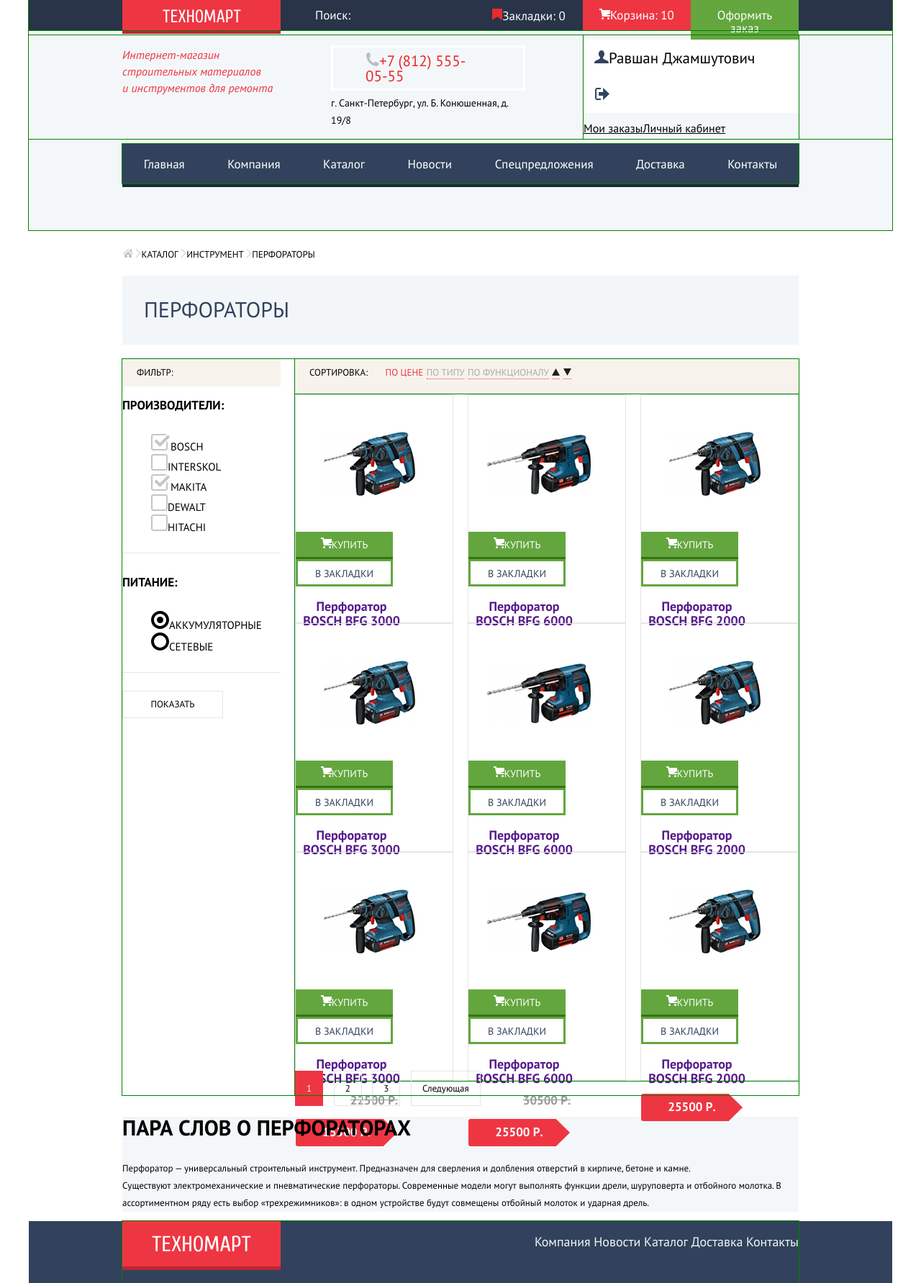
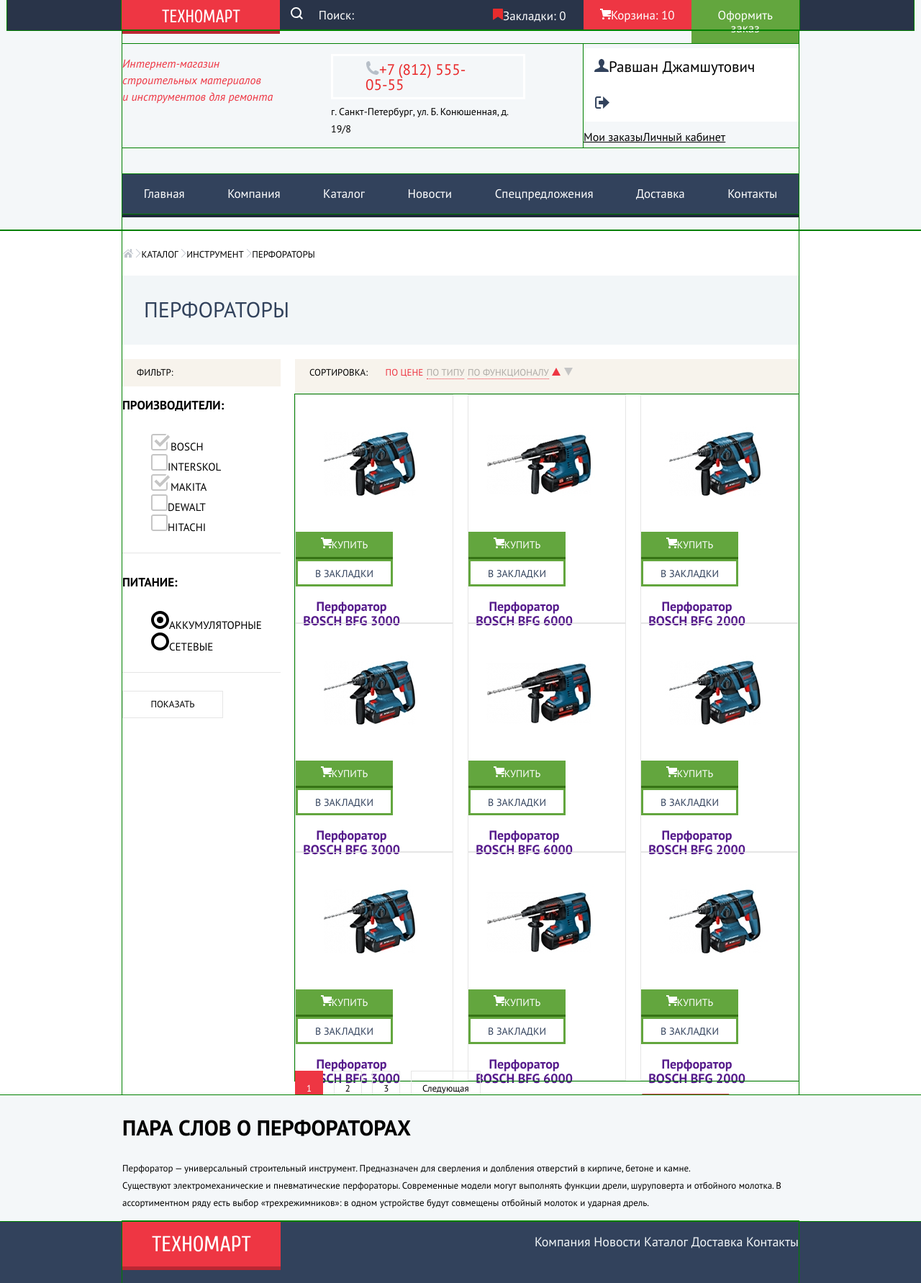
Before and after one commit to morwen27/690925-technomart-26, a plain HTML site: page catalog.html in a window 1280 px wide. Shown: the top 1783 px of the page at 72% size. Drawn offline with Linux system fonts and the light colour scheme; a web font is replaced by a local one.

Commit message:
Переделала сетки хедера, футера, каталожной страницы, одного блока с главной

```diff
--- a/catalog.html
+++ b/catalog.html
@@ -5,13 +5,14 @@
 	<meta charset="utf-8">
 	<title>Каталог — HTML Academy: Техномарт</title>
 	<link href="https://fonts.googleapis.com/css?family=Cuprum:400,400i,700|PT+Sans:400,400i,700&display=swap&subset=cyrillic" rel="stylesheet">
-	<link href="css/normalize.css" rel="stylesheet">
-	<link href="css/style.css" rel="stylesheet">
+	<link href="/css/normalize.css" rel="stylesheet">
+	<link href="/css/style.css" rel="stylesheet">
 </head>
 
 <body class="catalog-page">
 
 	<header class="main-header">
+		<div class="container-header-second-menu">
 			<ul class="header-second-menu">
 				<li class="header-logo">
 					<a href="index.html">
@@ -19,7 +20,6 @@
 					</a>
 				</li>
 				<li class="search">
-				<span></span>
 					<form action="https://echo.htmlacademy.ru" method="get">
 						<label for="search-field"></label>
 						<input type="text" id="search-field" placeholder="Поиск:" aria-label="Поле ввода поисковых запросов">
@@ -35,7 +35,9 @@
 					<a href="">Оформить заказ</a>
 				</li>
 			</ul>
-		<div>
+		</div>
+		<div class="container-header-info-nav">
+			<div class="header-info">
 				<p class="header-description">
 					Интернет-магазин <br>
 					строительных материалов <br>
@@ -69,10 +71,11 @@
 					<li><a href="">Контакты</a></li>
 				</ul>
 			</nav>
+		</div>
 	</header>
 
-	<main>
-
+	<main class="main-flex-container">
+		<div class="container-filter-catalog">
 			<ul class="breadcrumbs">
 				<li><a href="./index.html" aria-label="Переход на главную страницу сайта"></a></li>
 				<li><a href="./catalog.html">Каталог</a></li>
@@ -80,8 +83,7 @@
 				<li><a href="">Перфораторы</a></li>
 			</ul>
 			<h1>Перфораторы</h1>
-
-		<div class="flex-container">
+			<div class="container-filter-catalog-1">
 				<section class="filter">
 					<h2>Фильтр:</h2>
 					<form action="https://echo.htmlacademy.ru" method="post">
@@ -138,7 +140,7 @@
 					</form>
 				</section>
 
-			<div class="column-container">
+				<div class="container-filter-catalog-2">
 					<section class="sorting">
 						<h2>Сортировка:</h2>
 
@@ -152,16 +154,18 @@
 							<li>
 								<a href="">По функционалу</a>
 							</li>
-						<li class="sorting-list-up">
-							<a href="" aria-label="Сортировка цены по возрастанию"></a>
+							<li class="">
+								<a href="" aria-label="Сортировка цены по возрастанию">
+									<div class="triangle-up"></div>
+								</a>
 							</li>
-						<li class="sorting-list-down">
-							<a href="" aria-label="Сортировка цены по убыванию"></a>
+							<li class="">
+								<a href="" aria-label="Сортировка цены по убыванию">
+									<div class="triangle-down"></div>
+								</a>
 							</li>
 						</ul>
 					</section>
-
-
 					<section class="catalog">
 						<h2 class="visually-hidden">Каталог перфораторов</h2>
 						<ul class="product-list">
@@ -275,8 +279,6 @@
 							</li>
 						</ul>
 					</section>
-
-
 					<section class="pagination">
 						<h2 class="visually-hidden">Пагинация</h2>
 						<ul class="page-list">
@@ -296,7 +298,8 @@
 					</section>
 				</div>
 			</div>
-
+		</div>
+		<div class="container-about-product">
 			<section class="about-products">
 			<h2 class="visually-hidden">Описание вида товаров</h2>
 			<h3>Пара слов о перфораторах</h3>
@@ -305,10 +308,11 @@
 				Существуют электромеханические и пневматические перфораторы. Современные модели могут выполнять функции дрели, шуруповерта и отбойного молотка. В ассортиментном ряду есть выбор «трехрежимников»: в одном устройстве будут совмещены отбойный молоток и ударная дрель.
 			</p>
 		</section>
+		</div>
 	</main>
 
 	<footer class="main-footer">
-		<div>
+		<div class="container-footer-logo-menu">
 			<a class="footer-logo" href="">
 				<img src="./img/logo.svg" width="138" height="23" alt="Магазин «Техномарт»">
 			</a>
@@ -320,7 +324,7 @@
 				<li><a href="">Контакты</a></li>
 			</ul>
 		</div>
-		<div>
+		<div class="container-footer-contacts-menu">
 			<p class="footer-contacts">
 				г. Санкт-Петербург, ул. Б. Конюшенная, д. 19/8 <br>
 				+7 (812) 555-05-55
@@ -333,7 +337,8 @@
 				<li><a href="">Спецпредложения</a></li>
 			</ul>
 		</div>
-		<div>
+		<div class="container-footer-other-info">
+			<div class="footer-other-info">
 				<p class="copyright">
 					&copy; 2010&ndash;2019 Компания «Техномарт» <br>
 					Все права защищены
@@ -358,6 +363,7 @@
 					<a href="https://htmlacademy.ru/intensive/htmlcss" aria-label="HTMLAcademy - разработчики сайта магазина «Техномарт»">htmlacademy.ru</a>
 				</p>
 			</div>
+		</div>
 	</footer>
 
 	<section class="modal-to-cart">
--- a/css/style.css
+++ b/css/style.css
@@ -9,9 +9,7 @@
 
 html {
 	box-sizing: border-box;
-
 }
-
 *,
 *::before,
 *::after {
@@ -19,7 +17,7 @@ html {
 }
 
 body {
-	max-width: 1200px;
+	min-width: 960px;
 	margin: 0 auto;
 	padding: 0;
 
@@ -88,15 +86,6 @@ fieldset {
 }
 
 /*Хедер*/
-.main-header {
-	display: flex;
-	flex-direction: column;
-	justify-content: space-between;
-	min-height: 320px;
-
-	background-color: #f4f7f9;
-}
-
 .header-logo,
 .footer-logo {
 	width: 220px;
@@ -179,21 +168,12 @@ nav.navigation {
 }
 
 /*Второе меню в состоянии покоя*/
-.header-second-menu {
-	display: flex;
-	justify-content: space-between;
-	height: 42px;
 
-	font-size: inherit;
 
-	color: #ffffff;
-	background-color: #293449;
-}
-
-.header-second-menu,
-.main-header div {
+/*.header-second-menu,
+.main-header .header-info {
 	padding: 0px 130px;
-}
+}*/
 
 .header-second-menu li {
 	display: inline-block;
@@ -211,9 +191,8 @@ nav.navigation {
 }
 
 .search input {
-	width: 270px;
+	width: 220px;
 	height: 42px;
-	padding-left: 48px;
 
 	font-family: inherit;
 	font-size: inherit;
@@ -234,10 +213,12 @@ nav.navigation {
 .order a {
 	background-color: #63a63e;
 }
-
-.search input::before {
-	content: url("/img/icon-search.svg");
-	color: #ffffff;
+.search label {
+	padding: 10px 15px;
+}
+.search label::after {
+    content: url("/img/icon-search.svg");
+    color: #6a7180;
 }
 
 .bookmark a::before {
@@ -270,6 +251,9 @@ nav.navigation {
 .order a:hover {
 	background-color: #5fbb2d;
 }
+.search label:hover {
+	background-color: #212a3a;
+}
 
 /*Второе меню при клике*/
 .header-second-menu a:active {
@@ -291,30 +275,12 @@ nav.navigation {
 	background-color: #ffffff;
 	border-color: #ffffff;
 }
-
-.main-header div {
-	display: flex;
-	justify-content: space-between;
+.search label:active::after {
+    color: #ee3643;
 }
-
-.navigation {
-	margin: 0px 130px 60px 130px;
+.search label:active {
+    background-color: #ffffff;
 }
-
-.header-menu {
-	display: flex;
-	justify-content: space-around;
-	align-items: center;
-	width: 940px;
-	height: 55px;
-}
-
-/*Кнопки авторизации*/
-.user-navigation {
-	display: flex;
-	align-items: center;
-}
-
 .user-navigation a {
 	display: inline-block;
 	padding: 15px;
@@ -331,14 +297,6 @@ nav.navigation {
 	height: 17px;
 	color: #c5c5c5;
 }
-
-.authorized {
-	display: flex;
-	flex-basis: 299px;
-	flex-direction: row;
-	flex-wrap: wrap;
-}
-
 .user-navigation a:hover {
 	color: #ee3643;
 }
@@ -381,25 +339,8 @@ nav.navigation {
 	height: 17px;
 }
 
-.catalog-page main {
-	padding: 0px 130px;
-}
 
 /*О компании и контакты*/
-.company-description {
-	display: flex;
-	align-content: flex-start;
-	justify-content: space-between;
-	margin: 80px 130px;
-}
-
-.company-description div:first-child {
-	width: 520px;
-}
-
-.company-description div:nth-child(2) {
-	width: 300px;
-}
 
 .company-description p {
 	font-family: "PT Sans", "Arial", sans-serif;
@@ -463,21 +404,6 @@ a.button:active {
 }
 
 /*Футер*/
-.main-footer {
-	display: flex;
-	flex-direction: column;
-	max-height: 300px;
-
-	color: #ffffff;
-	background-color: #32425c;
-}
-
-.main-footer div:first-child,
-.main-footer div:nth-child(2) {
-	display: flex;
-	justify-content: space-between;
-	margin: 0px 130px;
-}
 
 .main-footer div:first-child {
 	height: 100px;
@@ -485,13 +411,6 @@ a.button:active {
 
 .main-footer div:nth-child(2) {
 	height: 125px;
-}
-
-.main-footer div:nth-child(3) {
-	display: flex;
-	justify-content: space-around;
-
-	background-color: #293449;
 }
 
 .footer-contacts {
@@ -767,20 +686,20 @@ a.button:active {
 	color: #ee3643;
 }
 
-.sorting-list-up a::before {
-	content: url("/img/icon-up-dir.svg");
-	width: 11px;
-	height: 10px;
-
-	color: #ee3643;
+.triangle-up {
+	width: 0px;
+	height: 0px;
+	border-left: 6px solid transparent;
+	border-right: 6px solid transparent;
+	border-bottom: 11px solid #ee3643;
 }
 
-.sorting-list-down a::before {
-	content: url("/img/icon-down-dir.svg");
-	width: 11px;
-	height: 10px;
-
-	color: #c5c5c5;
+.triangle-down {
+	width: 0;
+	height: 0;
+	border-left: 6px solid transparent;
+	border-right: 6px solid transparent;
+	border-top: 11px solid #c5c5c5;
 }
 
 .sorting-list a:hover {
@@ -788,33 +707,24 @@ a.button:active {
 	color: #000000;
 }
 
-.sorting-list-up a:hover::before,
-.sorting-list-down a:hover::before {
-	color: #000000;
-	border-bottom: none;
+ .triangle-up:hover {
+	border-bottom-color: #000000;
+}
+ .triangle-down:hover {
+	border-top-color: #000000;
 }
 
-.sorting-list a:active,
-.sorting-list-up a:active::before,
-.sorting-list-down a:active::before {
-	color: #ee3643;
-	border-bottom: none;
+ .triangle-up:active {
+	border-bottom-color: #ee3643;
+}
+ .triangle-down:active {
+	border-top-color: #ee3643;
 }
 
 /*Каталог перфораторов*/
 .catalog {
 	max-width: 700px;
 }
-
-.product-list {
-	display: flex;
-	flex-wrap: wrap;
-	justify-content: space-between;
-
-	margin: 0px;
-	padding: 0px;
-}
-
 .product-list li {
 	width: 220px;
 	height: 318px;
@@ -912,7 +822,7 @@ h3.product-title {
 
 /*О каталожном продукте*/
 .about-products {
-	background-color: #f4f7f9;
+	width: 940px;
 }
 .about-products h3 {
 	font-family: inherit;
@@ -1115,29 +1025,165 @@ h3.product-title {
 .modal-map .close-button {
 	background-color: transparent;
 }
+
+
+
 /*Сетки*/
-.flex-container {
+.main-header {
+	display: flex;
+	flex-direction: column;
+	justify-content: flex-start;
+	min-width: 960px;
+	height: 320px;
+	padding: 0px 10px;
+
+	background-color: #f4f7f9;
+}
+.container-header-second-menu {
+	display: flex;
+	justify-content: center;
+	background-color: #293449;
+}
+.header-second-menu {
 	display: flex;
 	justify-content: space-between;
-	align-items: stretch;
+	height: 42px;
+
+	font-size: inherit;
+	color: #ffffff;
+
 }
-.column-container {
+.container-header-info-nav {
+	display: flex;
+	align-self: center;
+	flex-direction: column;
+	justify-content: space-around;
+	width: 940px;
+	height: 278px;
+}
+.main-header .header-info {
+	display: flex;
+	justify-content: space-between;
+
+}
+.header-menu {
+	display: flex;
+	justify-content: space-around;
+	align-items: center;
+	width: 940px;
+	height: 55px;
+}
+.user-navigation {
+	display: flex;
+	align-items: center;
+}
+.authorized {
+	display: flex;
+	flex-basis: 299px;
+	flex-direction: row;
+	flex-wrap: wrap;
+}
+.main-footer {
+	display: flex;
+	flex-direction: column;
+	align-items: center;
+	align-content: stretch;
+	height: 300px;
+
+	color: #ffffff;
+	background-color: #32425c;
+}
+.main-footer .container-footer-logo-menu,
+.main-footer .container-footer-contacts-menu {
+	display: flex;
+	justify-content: space-between;
+	width: 940px;
+}
+.main-footer .container-footer-other-info {
+	display: flex;
+	justify-content: center;
+	width: 100%;
+	background-color: #293449;
+}
+.main-footer .footer-other-info {
+	display: flex;
+	justify-content: space-between;
+	width: 940px;
+}
+.product-list {
+	display: flex;
+	flex-wrap: wrap;
+	justify-content: space-between;
+
+	margin: 0px;
+	padding: 0px;
+}
+.index.main-flex-container {
+	display: flex;
+    flex-direction: column;
+    justify-content: flex-start;
+    align-items: stretch;
+}
+.main-flex-container {
+	display: flex;
+    flex-direction: column;
+    justify-content: flex-start;
+    align-items: stretch;
+}
+.container-filter-catalog {
+	display: flex;
+	flex-direction: column;
+	justify-content: space-between;
+	align-self: center;
+	width: 940px;
+}
+.container-about-product {
+    display: flex;
+    justify-content: center;
+    background-color: #f4f7f9;
+}
+.container-filter-catalog-1 {
+	display: flex;
+	flex-direction: row;
+	justify-content: space-between;
+}
+.container-filter-catalog-2 {
 	display: flex;
 	flex-direction: column;
 	justify-content: space-between;
 }
+.company-description {
+	display: flex;
+	align-self: center;
+	align-content: flex-start;
+	justify-content: space-between;
 
+	width: 940px;
+}
 
 
 .main-header,
 .header-second-menu,
-.main-header div,
+.header-info,
 .header-menu,
 .user-navigation,
+.company-description,
 .company-description div,
 .main-footer div,
-.flex-container,
+.main-flex-container,
 .column-container,
-.product-list  {
+.product-list,
+.container-header-second-menu,
+.container-header-info-nav,
+.container-footer-logo-menu,
+.container-footer-contacts-menu,
+.container-footer-other-info,
+.footer-other-info,
+.container-filter-catalog,
+.container-about-product,
+.container-filter-catalog,
+.container-catalog-pagination
+.company-description,
+.index.main-flex-container {
 	outline: 1px solid green;
 }
```
Also changed, not shown: index.html (+15 -10 lines). Lines whose indentation alone changed are shown as unchanged.
